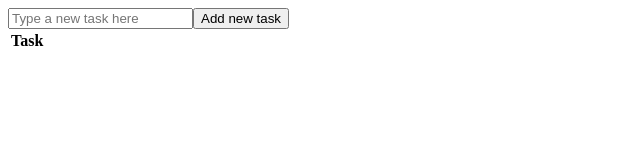
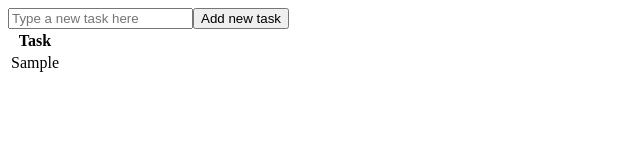
Before and after one commit to Silvio-Arem/video-react-testing-library, a React (Create React App) app: page / in a window 1280 px wide. Both pictures are taken after typing "Sample" into the empty fields and a click on the button "Add new task". Shown: the top 160 px of the page, without its empty margins (0-640 px from the left). Built offline with nearby package versions, Linux system fonts and the light colour scheme.

Commit message:
feat: criado index que vai reenderizar tasks

```diff
--- a/src/components/Todo.js
+++ b/src/components/Todo.js
@@ -7,6 +7,7 @@ const Todo = () => {
     const handleInputChange = event => updateTask(event.target.value)
 
     const handleFormSubmit = event =>{
+        if(task.trim())
         event.preventDefault()
         updateTasks([...tasks, task])
         updateTask('')
@@ -25,7 +26,13 @@ const Todo = () => {
                         <th>Task</th>
                     </tr>
                 </thead>
-
+                <tbody>
+                    {tasks.map((t,index)=>(
+                        <tr key={index}>
+                            <td>{t}</td>
+                        </tr>
+                    ))}
+                </tbody>
             </table>
         </>
     )
```
